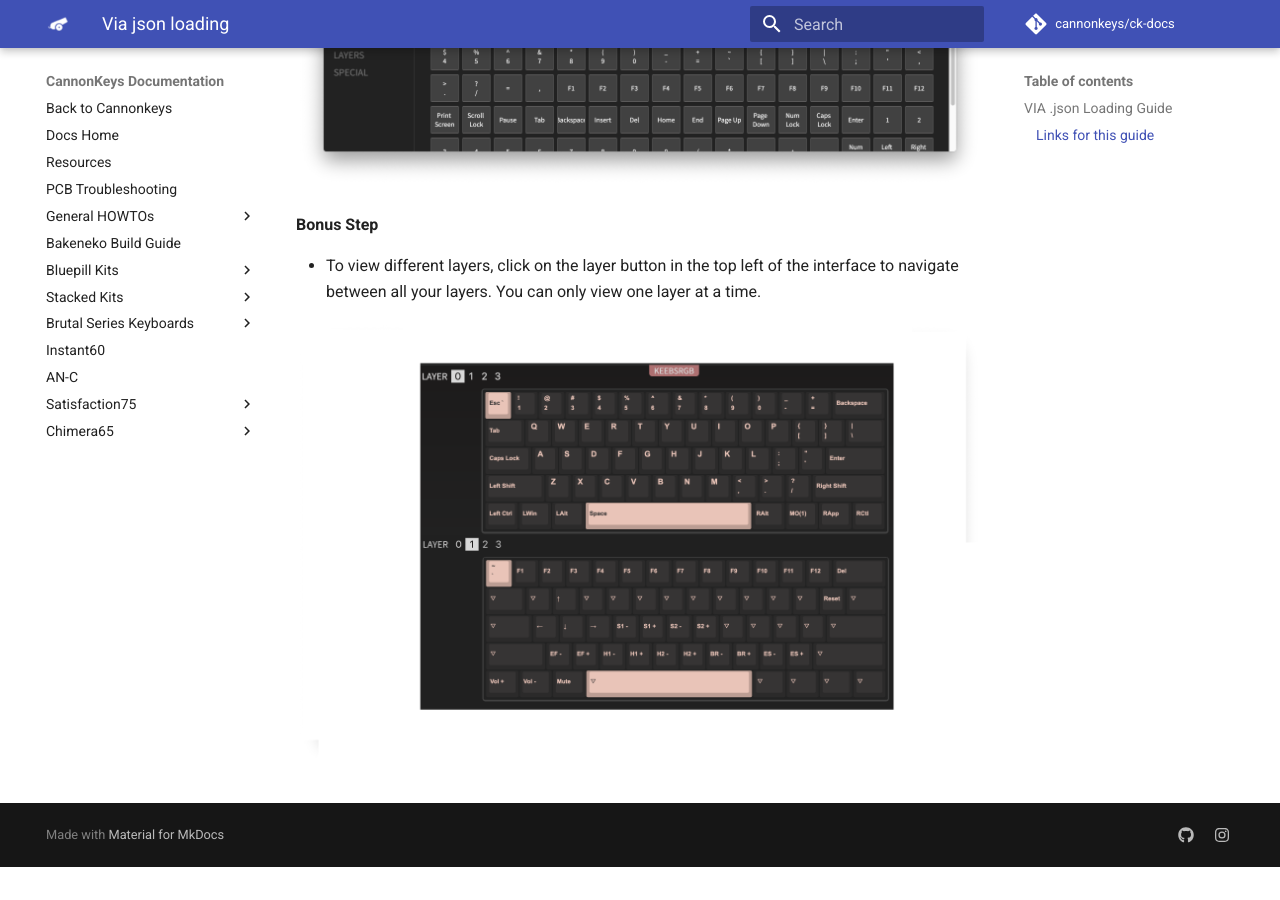
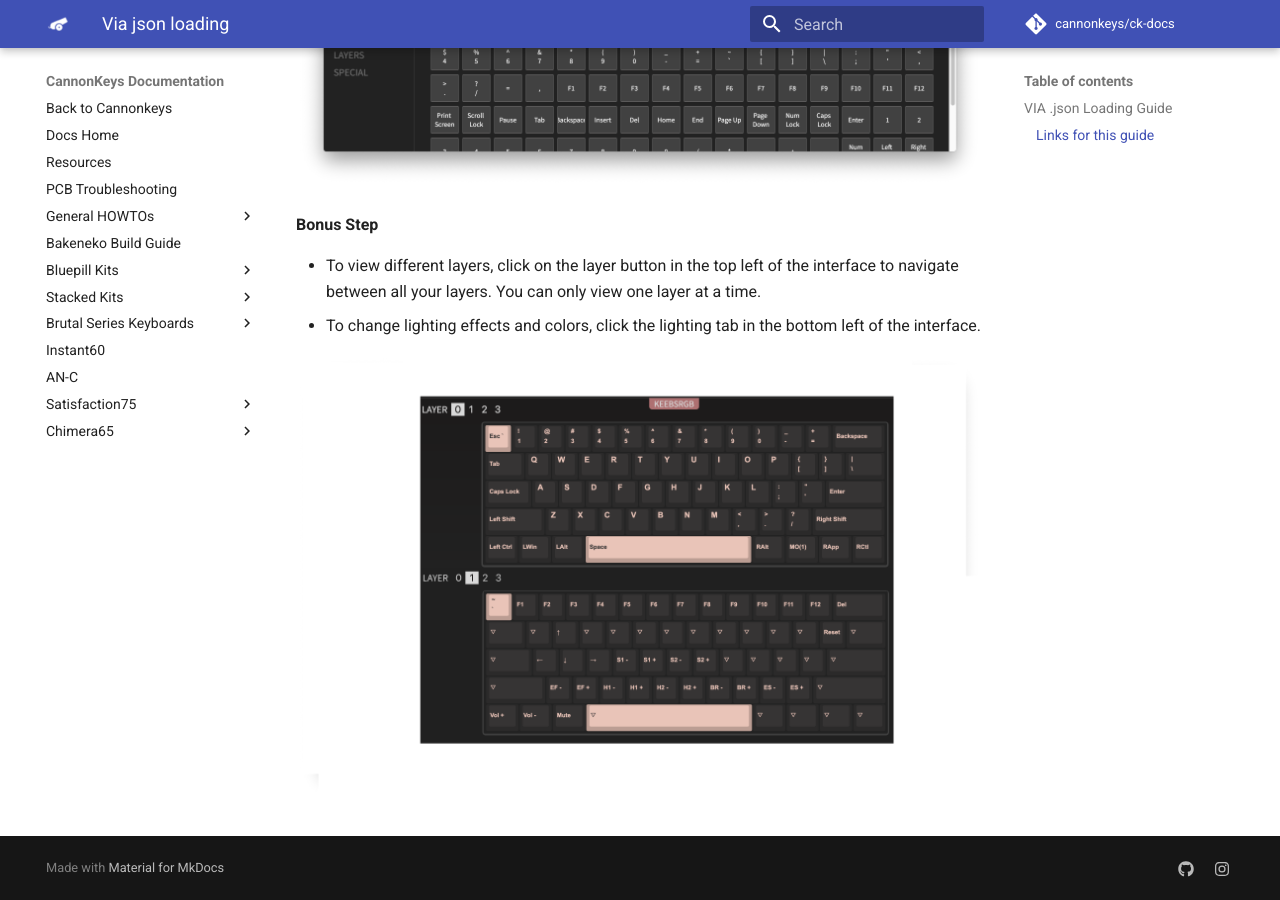
Before and after one commit to cannonkeys/ck-docs, an MkDocs documentation site: the page built from docs/via-json-loading.md, in a window 1280 px wide and 900 px high, scrolled down 2167 px. Built offline with MkDocs 1.6.1 and Material for MkDocs 9.7.7, drawn with Linux system fonts in a browser that asks for light colours; comment, search, counter and statistics services are not loaded; before the commit the page ends 3034 px from its top, so only the background shows below that.

Commit message:
Update via-json-loading.md

```diff
--- a/docs/via-json-loading.md
+++ b/docs/via-json-loading.md
@@ -38,6 +38,7 @@ Occasionally a keyboard has support for VIA, but has not yet been added into the
 **Bonus Step**
 
  - To view different layers, click on the layer button in the top left of the interface to navigate between all your layers. You can only view one layer at a time.
+ - To change lighting effects and colors, click the lighting tab in the bottom left of the interface.
 
 
 ![keymap shown multiple layers](images/via-json/04-keebs-rgb-keymap.png)
```
